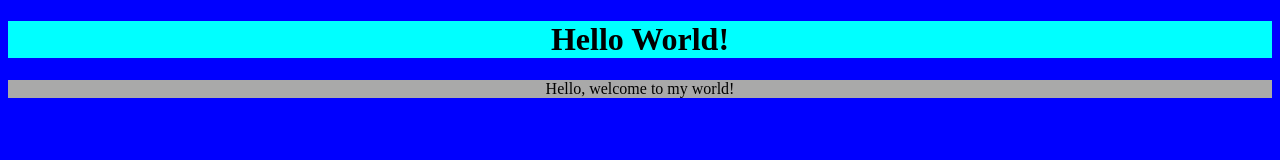
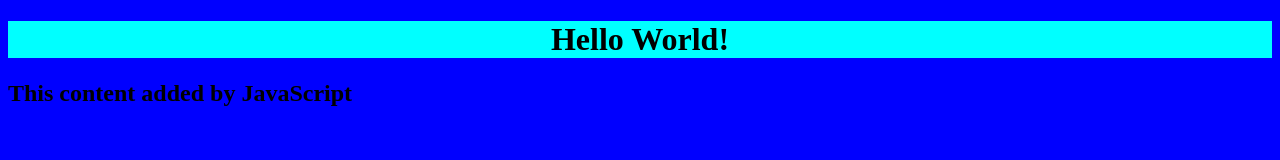
Before and after one commit to JosephNjeruNjenga/example-repository, a plain HTML site: page index.html in a window 1280 px wide. Drawn offline with Linux system fonts and the light colour scheme.

Commit message:
add script.js, connect to index.html

```diff
--- a/index.html
+++ b/index.html
@@ -6,6 +6,6 @@
   </head>
   <body>
     <h1>Hello World!</h1>
-    <p>Hello, welcome to my world!</p>
+    <script src="./script.js"></script>
   </body>
 </html>
--- /dev/null
+++ b/script.js
@@ -0,0 +1,3 @@
+const h2 = document.createElement("h2");
+h2.textContent = "This content added by JavaScript";
+document.querySelector("body").appendChild(h2);
--- a/style.css
+++ b/style.css
@@ -5,7 +5,3 @@ h1 {
     text-align: center;
     background-color: aqua;
 }
-p {
-    text-align: center;
-    background-color: darkgray;
-}
```
